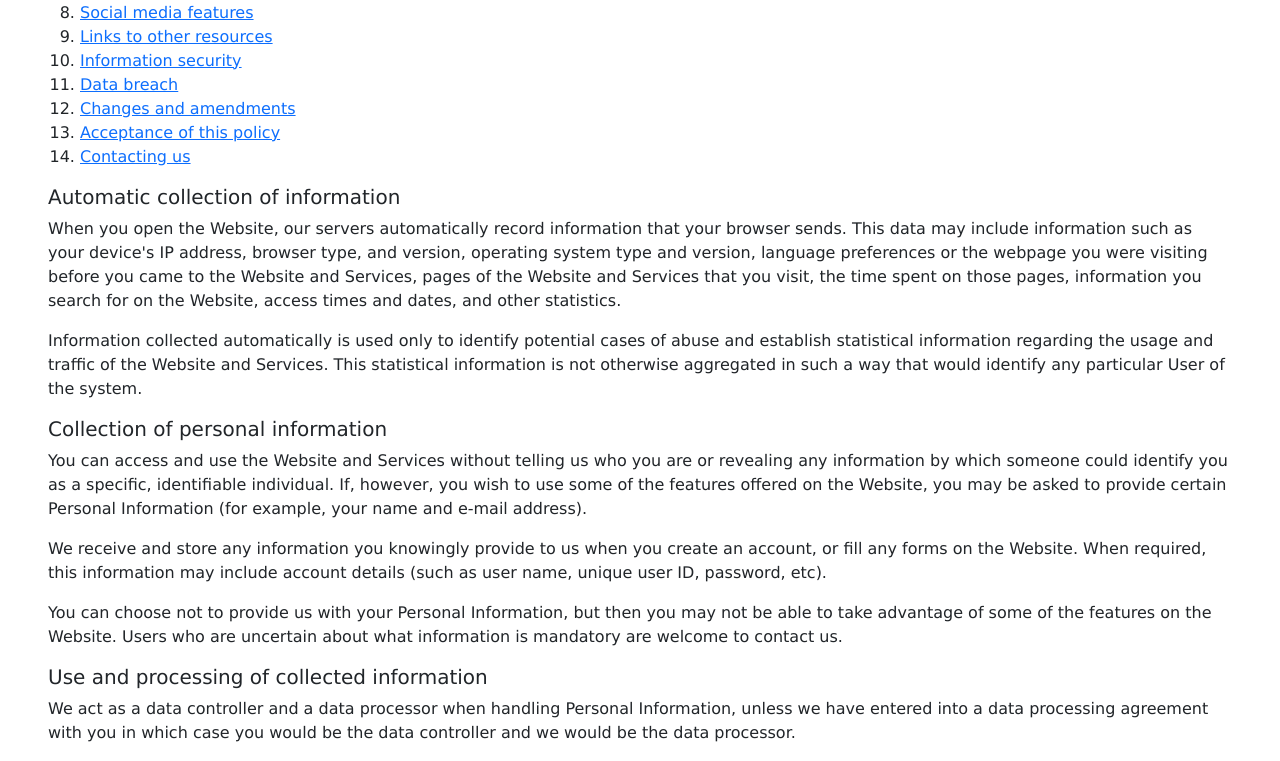
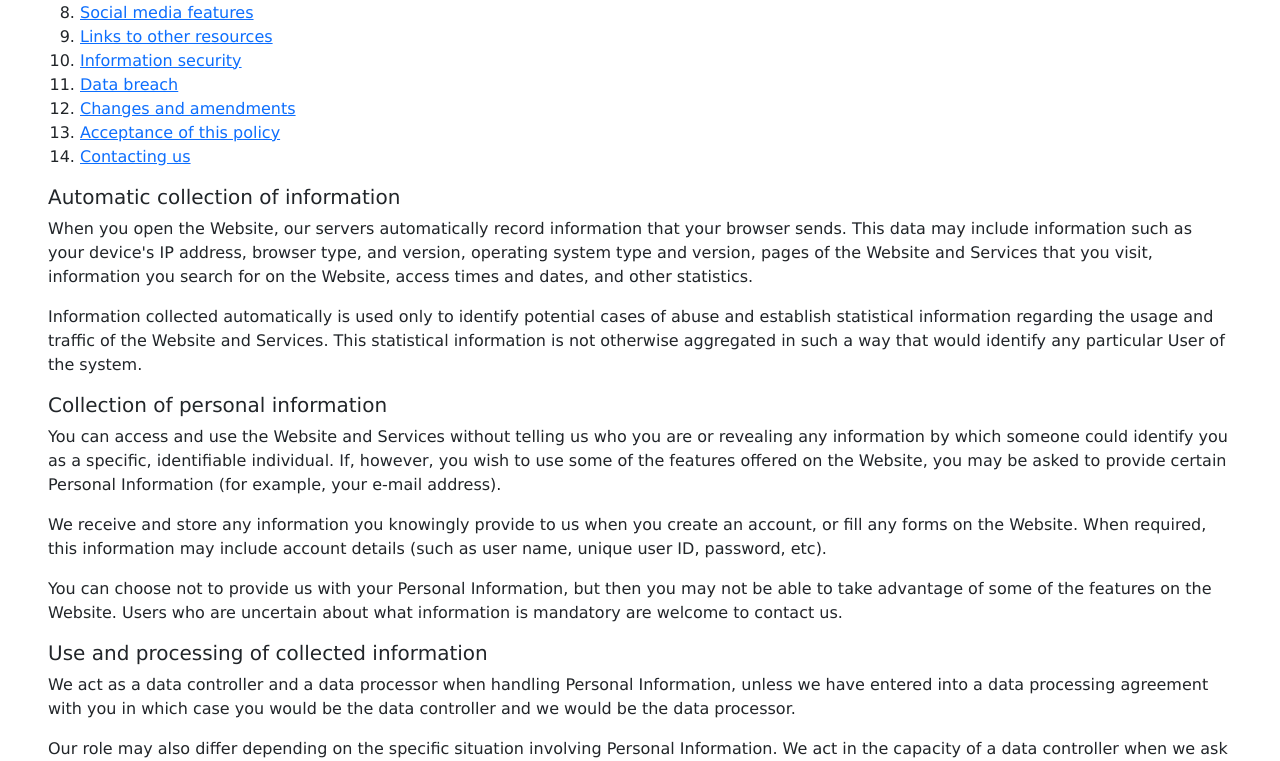
Before and after one commit to Ajordat/alteredbuilder, a Django app: page /privacy-policy/ in a window 1280 px wide. Shown: the part 609-1370 px from the top of the page. Run offline with Django 5.2, Linux system fonts and the light colour scheme; parts of the project's set-up code (start-up, migrations or seed data) failed here and were passed over.

Commit message:
Updated web terms and privacy policy

```diff
--- a/alteredbuilder/templates/privacy_policy.html
+++ b/alteredbuilder/templates/privacy_policy.html
@@ -30,11 +30,11 @@
     </div>
 
     <h5 id="automatic-collection-of-information">Automatic collection of information</h5>
-    <p>When you open the Website, our servers automatically record information that your browser sends. This data may include information such as your device's IP address, browser type, and version, operating system type and version, language preferences or the webpage you were visiting before you came to the Website and Services, pages of the Website and Services that you visit, the time spent on those pages, information you search for on the Website, access times and dates, and other statistics.</p>
+    <p>When you open the Website, our servers automatically record information that your browser sends. This data may include information such as your device's IP address, browser type, and version, operating system type and version, pages of the Website and Services that you visit, information you search for on the Website, access times and dates, and other statistics.</p>
     <p>Information collected automatically is used only to identify potential cases of abuse and establish statistical information regarding the usage and traffic of the Website and Services. This statistical information is not otherwise aggregated in such a way that would identify any particular User of the system.</p>
 
     <h5 id="collection-of-personal-information">Collection of personal information</h5>
-    <p>You can access and use the Website and Services without telling us who you are or revealing any information by which someone could identify you as a specific, identifiable individual. If, however, you wish to use some of the features offered on the Website, you may be asked to provide certain Personal Information (for example, your name and e-mail address).</p>
+    <p>You can access and use the Website and Services without telling us who you are or revealing any information by which someone could identify you as a specific, identifiable individual. If, however, you wish to use some of the features offered on the Website, you may be asked to provide certain Personal Information (for example, your e-mail address).</p>
     <p>We receive and store any information you knowingly provide to us when you create an account,  or fill any forms on the Website. When required, this information may include account details (such as user name, unique user ID, password, etc).</p>
     <p>You can choose not to provide us with your Personal Information, but then you may not be able to take advantage of some of the features on the Website. Users who are uncertain about what information is mandatory are welcome to contact us.</p>
 
@@ -93,6 +93,6 @@
     <p>We will attempt to resolve complaints and disputes and make every reasonable effort to honor your wish to exercise your rights as quickly as possible and in any event, within the timescales provided by applicable data protection laws.</p>
     <p>
         This document was last updated on May 13, 2024
-        <p class="madewith"><a href="https://www.websitepolicies.com/privacy-policy-generator?via=madewithbadge"><img width="200" height="25" alt="Made with WebsitePolicies privacy policy generator" src="https://cdn.websitepolicies.io/img/badge.png" srcset="https://cdn.websitepolicies.io/img/badge_2x.png 2x"></a></p>
+        <!-- <p class="madewith"><a href="https://www.websitepolicies.com/privacy-policy-generator?via=madewithbadge"><img width="200" height="25" alt="Made with WebsitePolicies privacy policy generator" src="https://cdn.websitepolicies.io/img/badge.png" srcset="https://cdn.websitepolicies.io/img/badge_2x.png 2x"></a></p> -->
     </p>
 {% endblock %}
```
Also changed, not shown: alteredbuilder/templates/terms_and_conditions.html (+1 -1 lines).
